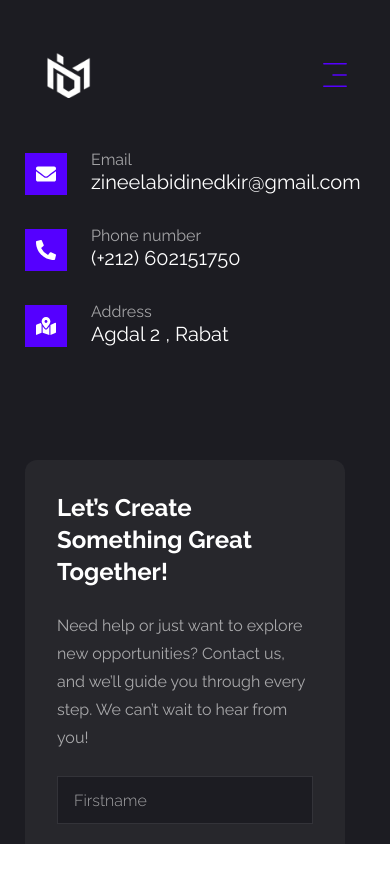
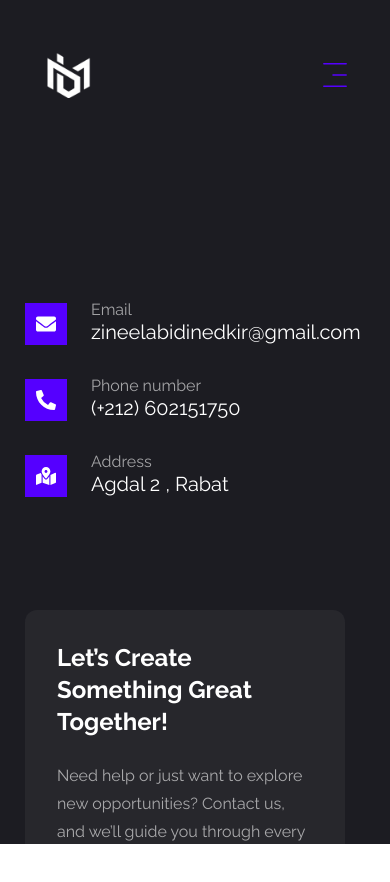
Before and after one commit to ZineelabidineDkirDev/zainPortfolio, a Next.js app: page /contact in a window 390 px wide. Shown: the top 882 px of the page. Built offline with nearby package versions, Linux system fonts and the light colour scheme.

Commit message:
lastupdt

```diff
--- a/app/page.js
+++ b/app/page.js
@@ -50,11 +50,11 @@
 
   return (
   <section className="relative xl:h-screen xl:mx-32
-   h-[900px] overflow-hidden xl:overflow-hidden rounded my-20">
+   h-[900px] overflow-hidden xl:overflow-hidden rounded xl:my-20">
 
   <div className="absolute inset-0 z-0 bg-overlay overflow-hidden from-primary via-transparent to-accent/30 animate-slide"></div>
   <div className="container relative z-10 mx-auto xl:screen h-screen xl:h-screen mt-[-50px] xl:mt-[-40px]">
-    <div className="flex flex-col xl:flex-row mb-8 items-center justify-between pt-24 xl:pt-32 xl:pb-24 xl:gap-10">
+    <div className="flex flex-col xl:flex-row xl:mb-8 items-center justify-between pt-24 xl:pt-32 xl:pb-24 xl:gap-10">
       <motion.div initial={{opacity:0}} animate={{opacity:1,
                 transition : {delay: 2,
                    duration: 0.8,
--- a/components/Header.jsx
+++ b/components/Header.jsx
@@ -23,11 +23,11 @@
 
   return (
     <header
-      className={`fixed top-0 left-0 xl:w-full max-sm:w-full max-sm:py-11 xl:flex items-center gap-8 px-6 xl:py-5 z-50 transition-colors duration-300 ${
-        scrolled ? 'bg-[#352093] text-[#e7e2ff] xl:py-1 transition-all duration-300 shadow-md' : 'bg-transparent text-white'
+      className={`xl:fixed lg:items-center top-0 left-0 xl:w-full max-sm:w-full max-lg:w-full max-sm:py-11 xl:flex items-center gap-8 px-6 max-lg:py-7 xl:py-5 z-50 transition-colors duration-300 ${
+        scrolled ? 'xl:bg-[#352093] xl:text-[#e7e2ff]  xl:py-1 transition-all duration-300 shadow-md' : 'bg-transparent text-white'
       }`}
     >
-      <div className="container xl:mx-28 ml-0 flex justify-between items-center mx-40">
+      <div className="container xl:mx-28 ml-0 max-lg:w-full  flex justify-between items-center lg:mx-10 mx-40 ">
         {/* Logo */}
         <Link href="/">
           <Image
@@ -40,7 +40,7 @@
         </Link>
 
         {/* Desktop Navigation */}
-        <div className="max-sm:hidden xl:flex items-center gap-8">
+        <div className="max-sm:hidden xl:flex items-center gap-8 lg:flex md:flex lg:items-center">
           <Nav />
           <Link href="/contact">
             <Button className="px-5 uppercase duration-500 ease-in-out py-2 m-2 rounded-xl hover:bg-indigo-950 bg-accent">
```
